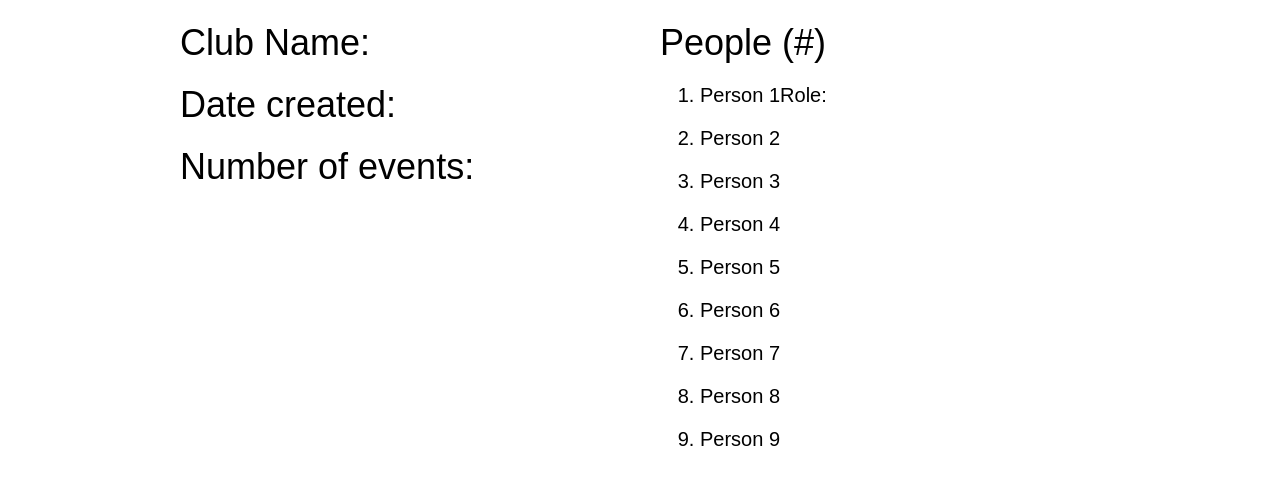
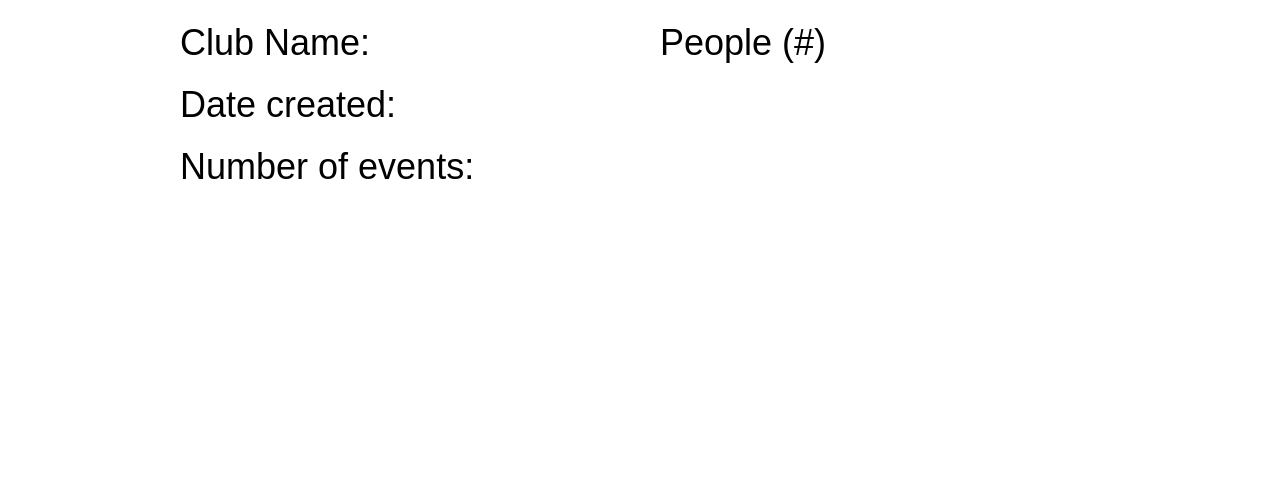
Before and after one commit to MGon025/CPSC349_ClubManager, a website with bundled scripts: page Client/app/detailed-UI.html in a window 1280 px wide. Shown: the part 104-588 px from the top of the page. Built offline with nearby package versions, Linux system fonts and the light colour scheme; no server answers.

Commit message:
final cleanup

```diff
--- a/Client/app/detailed-UI.html
+++ b/Client/app/detailed-UI.html
@@ -1,4 +1,5 @@
 <!DOCTYPE html>
+<!-- this is the detailed view page that is populated with a clubs data -->
 <html>
 	<head>
 		<meta charset="utf-8" />
@@ -12,28 +13,24 @@
 			<a class="profile">Profile</a>
 		</nav>
 
+		<!-- title -->
 		<h1 id="pageTitle">Detailed View</h1>
 
+		<!-- 2 columns for details and people -->
 		<div class="row">
 			<div class="col">
+				<!-- column 1 -->
 				<ul id="clubDetails">
 					<li class="">Club Name:</li>
 					<li class="">Date created:</li>
 					<li class="">Number of events:</li>
 				</ul>
 
+				<!-- column 2 -->
 				<ul id="people">
 					<li>People (#)</li>
 					<ol>
-						<li>Person 1<span>Role: </span></li>
-						<li>Person 2</li>
-						<li>Person 3</li>
-						<li>Person 4</li>
-						<li>Person 5</li>
-						<li>Person 6</li>
-						<li>Person 7</li>
-						<li>Person 8</li>
-						<li>Person 9</li>
+						<!-- where people will get filled with dom-manipulation -->
 					</ol>
 				</ul>
 			</div>
@@ -41,5 +38,3 @@
 	</body>
 	<script type="module" src="/detailedClub.js" charset="utf-8"></script>
 </html>
-
-<!-- we should start with club name, date created, # of members, and # of events -->
```
Also changed, not shown: Client/app/index.html (+0 -9 lines), Client/app/tests/tests.html (+3 -0 lines).
